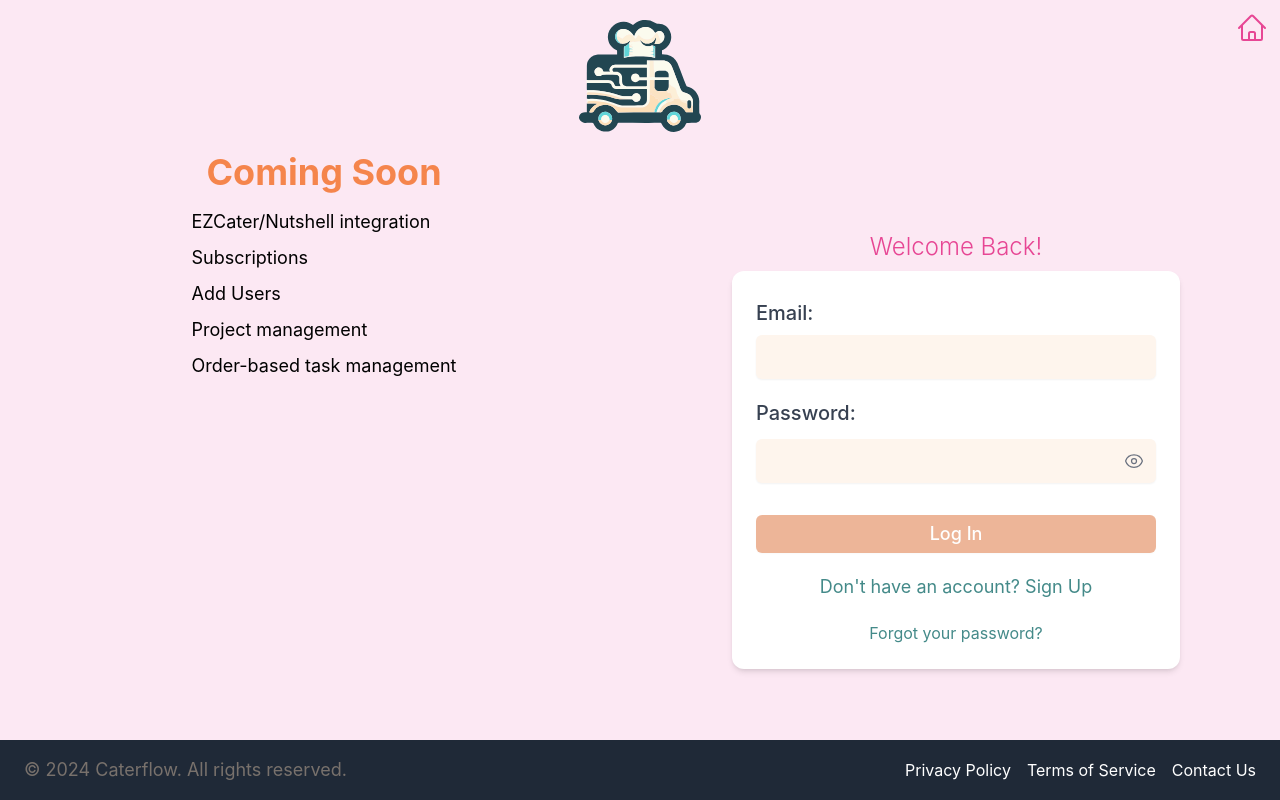
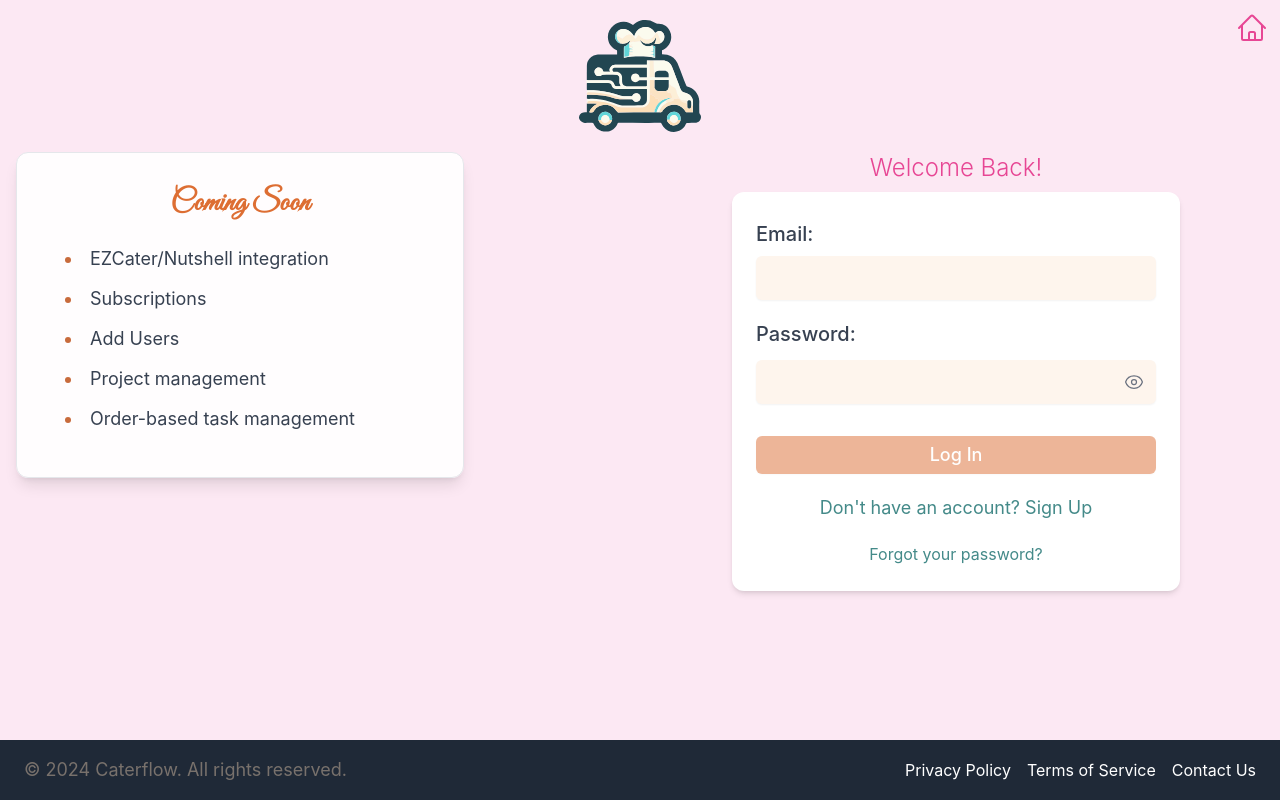
Before and after one commit to MichaelAJay/caterflow-fe, a Vue app: page /login in a window 1280 px wide. Built offline with nearby package versions, Linux system fonts and the light colour scheme; no server answers.

Commit message:
adjusting margins for uniformity of child components

```diff
--- a/src/components/visitor/ComingSoon.vue
+++ b/src/components/visitor/ComingSoon.vue
@@ -11,12 +11,30 @@ const items = ref([
 </script>
 
 <template>
-  <div class="flex flex-col items-center justify-center">
-    <h1 class="text-4xl font-bold mb-4">Coming Soon</h1>
-    <ul>
-      <li v-for="(item, index) in items" :key="index" class="text-lg mb-2">
+  <div class="bg-white bg-opacity-90 rounded-xl shadow-lg p-8 border border-gray-200 max-w-md w-full">
+    <h1 class="text-3xl font-bold mb-6 text-center text-caramel-600">Coming Soon</h1>
+    <ul class="list-inside list-disc text-lg text-gray-700">
+      <li v-for="(item, index) in items" :key="index" class="mb-3">
         {{ item }}
       </li>
     </ul>
   </div>
 </template>
+
+<style scoped>
+/* You can add a custom font that suggests a menu-like appearance */
+@import url('https://fonts.googleapis.com/css2?family=Great+Vibes&display=swap');
+
+h1 {
+  font-family: 'Great Vibes', cursive;
+}
+
+/* Optionally, add some more thematic decorations */
+ul {
+  padding-left: 1rem;
+}
+
+li::marker {
+  color: #c86b3c; /* A color that matches your brand or suggests food/cuisine */
+}
+</style>
--- a/src/views/visitor/LoginContent.vue
+++ b/src/views/visitor/LoginContent.vue
@@ -82,13 +82,13 @@ onMounted(async () => {
 </script>
 
 <template>
-  <div id="existing-login" class="flex flex-col justify-center items-center">
+  <div id="existing-login" class="flex flex-col items-center">
     <div class="absolute top-0 right-0 pt-3 pr-3">
       <button @click="handleHomeClick" class="text-caramel-500 hover:text-caramel-600">
         <HomeIcon class="h-8 w-8 text-accents-500" />
       </button>
     </div>
-    <h2 class="text-2xl text-accents-500 font-light my-2">Welcome Back!</h2>
+    <h2 class="text-2xl text-accents-500 font-light mb-2">Welcome Back!</h2>
 
     <div class="p-5 sm:p-6 max-w-md w-full bg-white rounded-xl shadow-md">
       <form @submit.prevent="handleLogin" class="login-form space-y-5">
```
